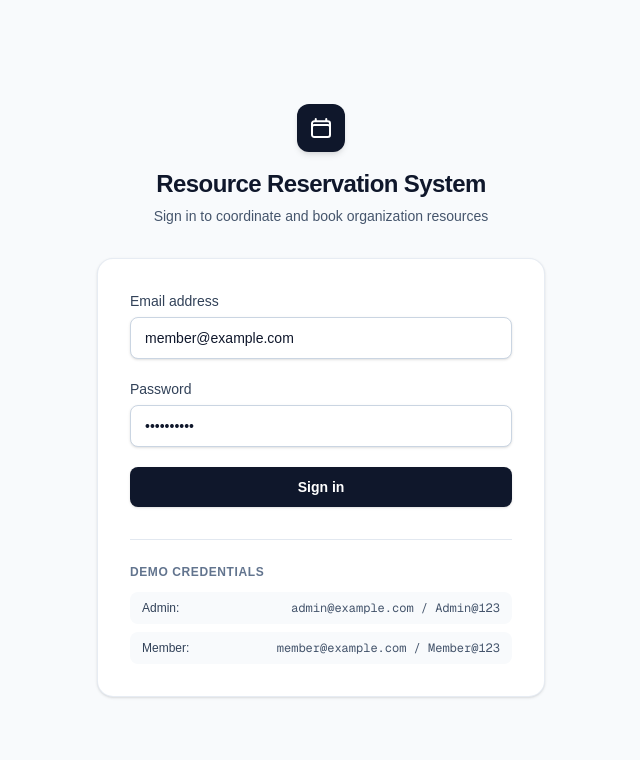
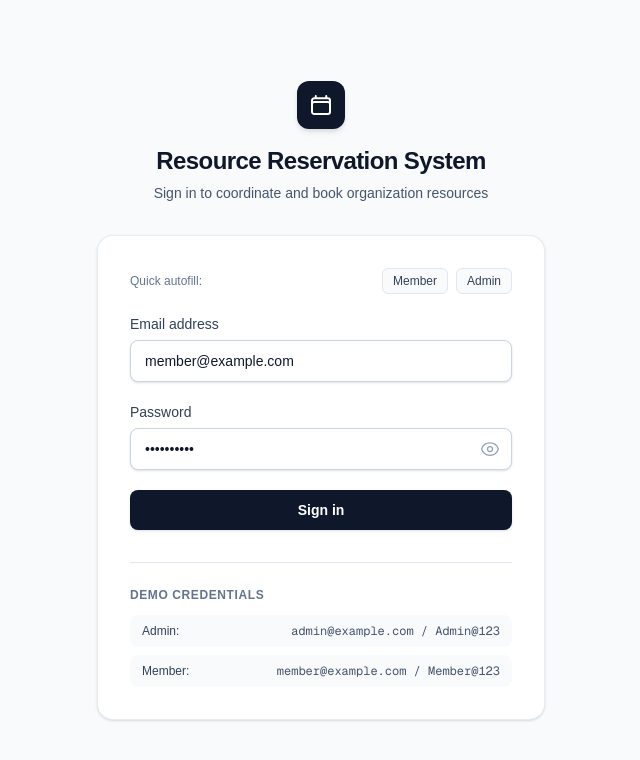
Before and after one commit to Senthee1811/ResourceReservation-Task, a Next.js app: page /login in a window 1280 px wide. Shown: the top 760 px of the page, without its empty margins (319-959 px from the left). Built offline with nearby package versions, Linux system fonts and the light colour scheme; no server answers.

Commit message:
Implement Seed Database and Minor Fixes

```diff
--- a/app/actions/auth-actions.ts
+++ b/app/actions/auth-actions.ts
@@ -3,6 +3,7 @@
 import { redirect } from "next/navigation";
 import {
   authenticateCredentials,
+  clearAllLoginAttempts,
   createSession,
   destroySession,
 } from "@/lib/auth";
@@ -11,6 +12,11 @@ import { DomainError } from "@/lib/errors";
 export type LoginActionState = {
   error?: string;
 };
+
+export async function resetLockoutAction(): Promise<LoginActionState> {
+  clearAllLoginAttempts();
+  return {};
+}
 
 export async function loginAction(
   _prevState: LoginActionState,
--- a/app/login/login-form.tsx
+++ b/app/login/login-form.tsx
@@ -1,22 +1,70 @@
 "use client";
 
-import { useActionState } from "react";
-import { loginAction, type LoginActionState } from "@/app/actions/auth-actions";
+import { useState, useTransition, useActionState } from "react";
+import {
+  loginAction,
+  resetLockoutAction,
+  type LoginActionState,
+} from "@/app/actions/auth-actions";
 
 export function LoginForm() {
   const [state, formAction, isPending] = useActionState<LoginActionState, FormData>(
     loginAction,
     {},
   );
+  const [email, setEmail] = useState("member@example.com");
+  const [password, setPassword] = useState("Member@123");
+  const [showPassword, setShowPassword] = useState(false);
+  const [isResetPending, startResetTransition] = useTransition();
+  const [resetMessage, setResetMessage] = useState<string | null>(null);
+
+  const isLockedOut = Boolean(
+    state?.error &&
+      (state.error.includes("failed attempts") || state.error.includes("minute")),
+  );
+
+  const handleResetLockout = () => {
+    startResetTransition(async () => {
+      await resetLockoutAction();
+      setResetMessage("Lockout cleared. You can now sign in.");
+    });
+  };
+
+  const handleFillCredentials = (demoEmail: string, demoPass: string) => {
+    setEmail(demoEmail);
+    setPassword(demoPass);
+    setResetMessage(null);
+  };
 
   return (
     <form action={formAction} className="space-y-5" noValidate>
-      {state?.error && (
+      {resetMessage && (
+        <div
+          role="status"
+          className="rounded-lg border border-emerald-200 bg-emerald-50 p-4 text-sm text-emerald-800 dark:border-emerald-900/50 dark:bg-emerald-950/40 dark:text-emerald-300"
+        >
+          <div className="flex items-center gap-2">
+            <svg
+              className="h-4 w-4 shrink-0 text-emerald-600 dark:text-emerald-400"
+              fill="none"
+              viewBox="0 0 24 24"
+              strokeWidth="2"
+              stroke="currentColor"
+            >
+              <path strokeLinecap="round" strokeLinejoin="round" d="M4.5 12.75l6 6 9-13.5" />
+            </svg>
+            <span>{resetMessage}</span>
+          </div>
+        </div>
+      )}
+
+      {state?.error && !resetMessage && (
         <div
           role="alert"
           aria-live="polite"
           className="rounded-lg border border-red-200 bg-red-50 p-4 text-sm text-red-800 dark:border-red-900/50 dark:bg-red-950/40 dark:text-red-300"
         >
+          <div className="flex flex-col gap-2">
             <div className="flex items-center gap-2">
               <svg
                 className="h-4 w-4 shrink-0 text-red-600 dark:text-red-400"
@@ -33,8 +81,46 @@ export function LoginForm() {
               </svg>
               <span>{state.error}</span>
             </div>
+
+            {isLockedOut && (
+              <div className="mt-1 flex items-center justify-between border-t border-red-200/80 pt-2 text-xs dark:border-red-900/60">
+                <span className="text-red-700 dark:text-red-400">
+                  Locked out during local setup?
+                </span>
+                <button
+                  type="button"
+                  onClick={handleResetLockout}
+                  disabled={isResetPending}
+                  className="rounded font-semibold text-red-800 underline hover:text-red-950 focus:outline-none dark:text-red-300 dark:hover:text-red-100 disabled:opacity-50 cursor-pointer"
+                >
+                  {isResetPending ? "Resetting..." : "Reset Lockout Now"}
+                </button>
               </div>
             )}
+          </div>
+        </div>
+      )}
+
+      {/* Quick Autofill Buttons */}
+      <div className="flex items-center justify-between text-xs">
+        <span className="text-slate-500 dark:text-slate-400">Quick autofill:</span>
+        <div className="flex gap-2">
+          <button
+            type="button"
+            onClick={() => handleFillCredentials("member@example.com", "Member@123")}
+            className="rounded-md border border-slate-200 bg-slate-50 px-2.5 py-1 font-medium text-slate-700 hover:bg-slate-100 dark:border-slate-700 dark:bg-slate-800 dark:text-slate-200 dark:hover:bg-slate-700 transition-colors cursor-pointer"
+          >
+            Member
+          </button>
+          <button
+            type="button"
+            onClick={() => handleFillCredentials("admin@example.com", "Admin@123")}
+            className="rounded-md border border-slate-200 bg-slate-50 px-2.5 py-1 font-medium text-slate-700 hover:bg-slate-100 dark:border-slate-700 dark:bg-slate-800 dark:text-slate-200 dark:hover:bg-slate-700 transition-colors cursor-pointer"
+          >
+            Admin
+          </button>
+        </div>
+      </div>
 
       <div>
         <label
@@ -50,8 +136,10 @@ export function LoginForm() {
             type="email"
             autoComplete="email"
             required
-            defaultValue="member@example.com"
+            value={email}
+            onChange={(e) => setEmail(e.target.value)}
             placeholder="you@organization.com"
+            suppressHydrationWarning
             className="block w-full rounded-lg border border-slate-300 bg-white px-3.5 py-2.5 text-sm text-slate-900 placeholder-slate-400 shadow-sm transition-colors focus:border-slate-900 focus:outline-none focus:ring-2 focus:ring-slate-900/10 dark:border-slate-700 dark:bg-slate-900 dark:text-slate-100 dark:focus:border-slate-100 dark:focus:ring-slate-100/10"
           />
         </div>
@@ -64,24 +152,70 @@ export function LoginForm() {
         >
           Password
         </label>
-        <div className="mt-1.5">
+        <div className="relative mt-1.5">
           <input
             id="password"
             name="password"
-            type="password"
+            type={showPassword ? "text" : "password"}
             autoComplete="current-password"
             required
-            defaultValue="Member@123"
+            value={password}
+            onChange={(e) => setPassword(e.target.value)}
             placeholder="••••••••"
-            className="block w-full rounded-lg border border-slate-300 bg-white px-3.5 py-2.5 text-sm text-slate-900 placeholder-slate-400 shadow-sm transition-colors focus:border-slate-900 focus:outline-none focus:ring-2 focus:ring-slate-900/10 dark:border-slate-700 dark:bg-slate-900 dark:text-slate-100 dark:focus:border-slate-100 dark:focus:ring-slate-100/10"
+            suppressHydrationWarning
+            className="block w-full rounded-lg border border-slate-300 bg-white px-3.5 py-2.5 pr-11 text-sm text-slate-900 placeholder-slate-400 shadow-sm transition-colors focus:border-slate-900 focus:outline-none focus:ring-2 focus:ring-slate-900/10 dark:border-slate-700 dark:bg-slate-900 dark:text-slate-100 dark:focus:border-slate-100 dark:focus:ring-slate-100/10"
           />
+          <button
+            type="button"
+            onClick={() => setShowPassword((prev) => !prev)}
+            aria-label={showPassword ? "Hide password" : "Show password"}
+            title={showPassword ? "Hide password" : "Show password"}
+            className="absolute inset-y-0 right-0 flex items-center pr-3 text-slate-400 hover:text-slate-600 focus:outline-none focus-visible:text-slate-900 dark:text-slate-500 dark:hover:text-slate-300 dark:focus-visible:text-slate-100 transition-colors cursor-pointer"
+          >
+            {showPassword ? (
+              <svg
+                xmlns="http://www.w3.org/2000/svg"
+                fill="none"
+                viewBox="0 0 24 24"
+                strokeWidth={1.5}
+                stroke="currentColor"
+                className="h-5 w-5"
+              >
+                <path
+                  strokeLinecap="round"
+                  strokeLinejoin="round"
+                  d="M3.98 8.223A10.477 10.477 0 0 0 1.934 12C3.226 16.338 7.244 19.5 12 19.5c.993 0 1.953-.138 2.863-.395M6.228 6.228A10.451 10.451 0 0 1 12 4.5c4.756 0 8.773 3.162 10.065 7.498a10.522 10.522 0 0 1-4.293 5.774M6.228 6.228 3 3m3.228 3.228 3.65 3.65m7.894 7.894L21 21m-3.228-3.228-3.65-3.65m0 0a3 3 0 1 0-4.243-4.243m4.242 4.242L9.88 9.88"
+                />
+              </svg>
+            ) : (
+              <svg
+                xmlns="http://www.w3.org/2000/svg"
+                fill="none"
+                viewBox="0 0 24 24"
+                strokeWidth={1.5}
+                stroke="currentColor"
+                className="h-5 w-5"
+              >
+                <path
+                  strokeLinecap="round"
+                  strokeLinejoin="round"
+                  d="M2.036 12.322a1.012 1.012 0 0 1 0-.639C3.423 7.51 7.36 4.5 12 4.5c4.638 0 8.573 3.007 9.963 7.178.07.207.07.431 0 .639C20.577 16.49 16.64 19.5 12 19.5c-4.638 0-8.573-3.007-9.963-7.178Z"
+                />
+                <path
+                  strokeLinecap="round"
+                  strokeLinejoin="round"
+                  d="M15 12a3 3 0 1 1-6 0 3 3 0 0 1 6 0Z"
+                />
+              </svg>
+            )}
+          </button>
         </div>
       </div>
 
       <button
         type="submit"
         disabled={isPending}
-        className="flex w-full items-center justify-center rounded-lg bg-slate-900 px-4 py-2.5 text-sm font-semibold text-white shadow-sm transition-all hover:bg-slate-800 focus-visible:outline focus-visible:outline-2 focus-visible:outline-offset-2 focus-visible:outline-slate-900 disabled:cursor-not-allowed disabled:opacity-60 dark:bg-slate-100 dark:text-slate-900 dark:hover:bg-slate-200"
+        className="flex w-full items-center justify-center rounded-lg bg-slate-900 px-4 py-2.5 text-sm font-semibold text-white shadow-sm transition-all hover:bg-slate-800 focus-visible:outline focus-visible:outline-2 focus-visible:outline-offset-2 focus-visible:outline-slate-900 disabled:cursor-not-allowed disabled:opacity-60 dark:bg-slate-100 dark:text-slate-900 dark:hover:bg-slate-200 cursor-pointer"
       >
         {isPending ? (
           <span className="flex items-center gap-2">
--- a/lib/auth.ts
+++ b/lib/auth.ts
@@ -75,6 +75,10 @@ export function recordFailedLogin(email: string, nowMs = Date.now()): void {
 
 export function resetLoginAttempts(email: string): void {
   loginAttempts.delete(email.trim().toLowerCase());
+}
+
+export function clearAllLoginAttempts(): void {
+  loginAttempts.clear();
 }
 
 export async function encryptSession(payload: SessionPayload): Promise<string> {
```
Also changed, not shown: app/resources/[id]/booking-form.tsx (+104 -11 lines). Lines whose indentation alone changed are shown as unchanged.
